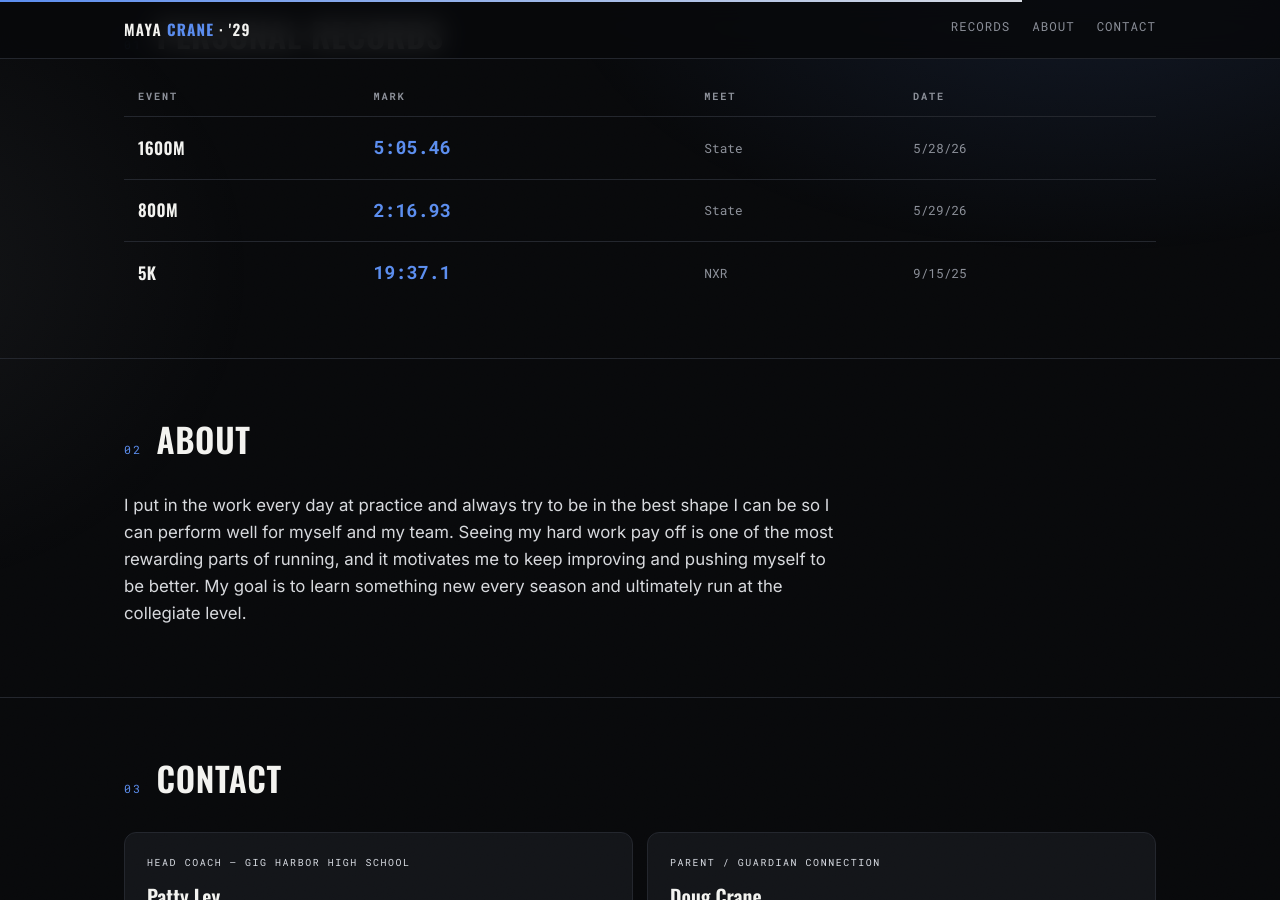
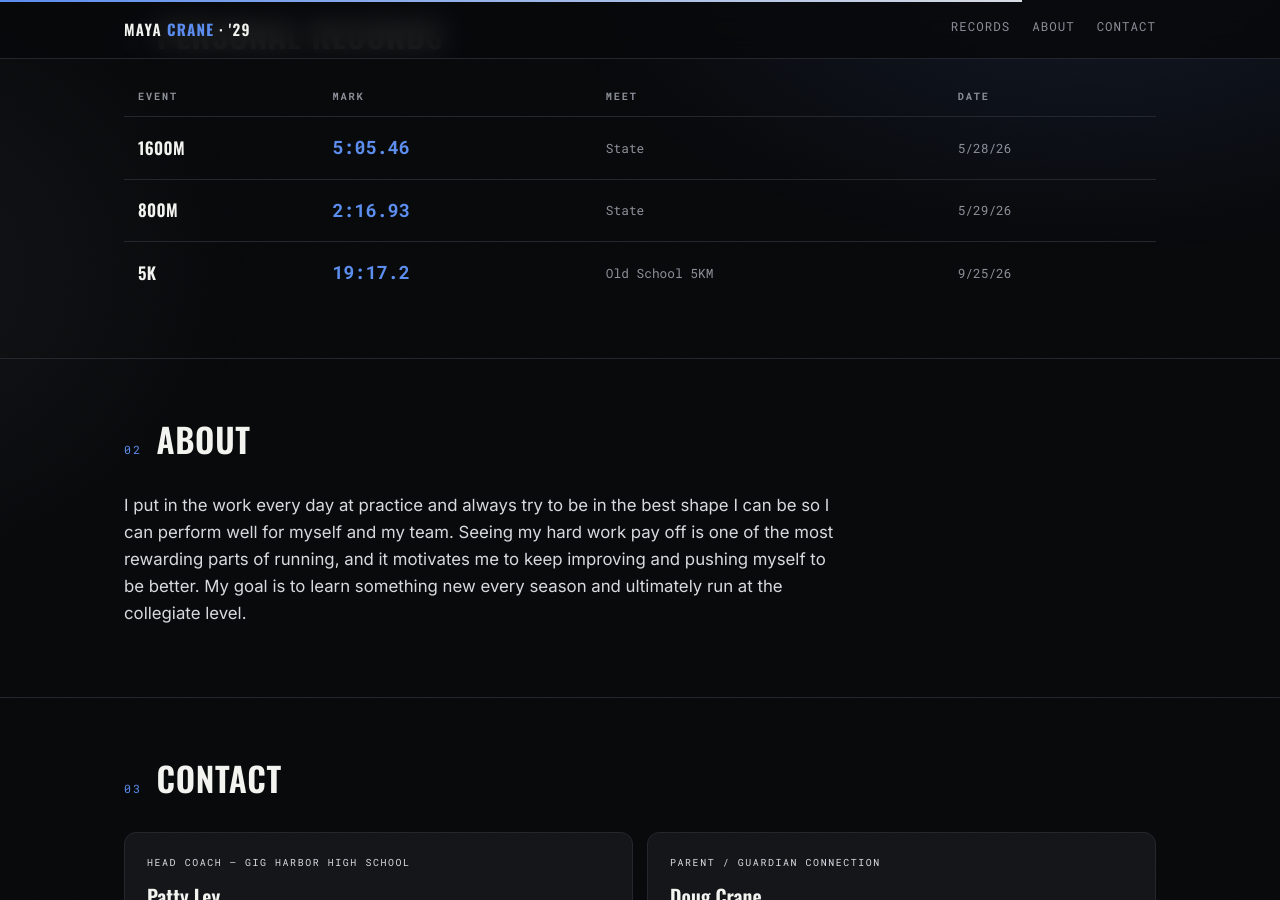
Before and after one commit to russellm18-ctrl/recruiting, a Jekyll site: the page built from maya-crane.md, in a window 1280 px wide and 900 px high, scrolled down 1093 px. Built offline with Jekyll 4.4.1, drawn with Linux system fonts in a browser that asks for light colours.

Commit message:
Update 5k event details in maya-crane.md

```diff
--- a/maya-crane.md
+++ b/maya-crane.md
@@ -34,7 +34,7 @@ personal_records:
     meet: "State"
     date: "5/29/26"
   - event: "5k"
-    mark: "19:37.1"
-    meet: "NXR"
-    date: "9/15/25"
+    mark: "19:17.2"
+    meet: "Old School 5KM"
+    date: "9/25/26"
 ---
```
